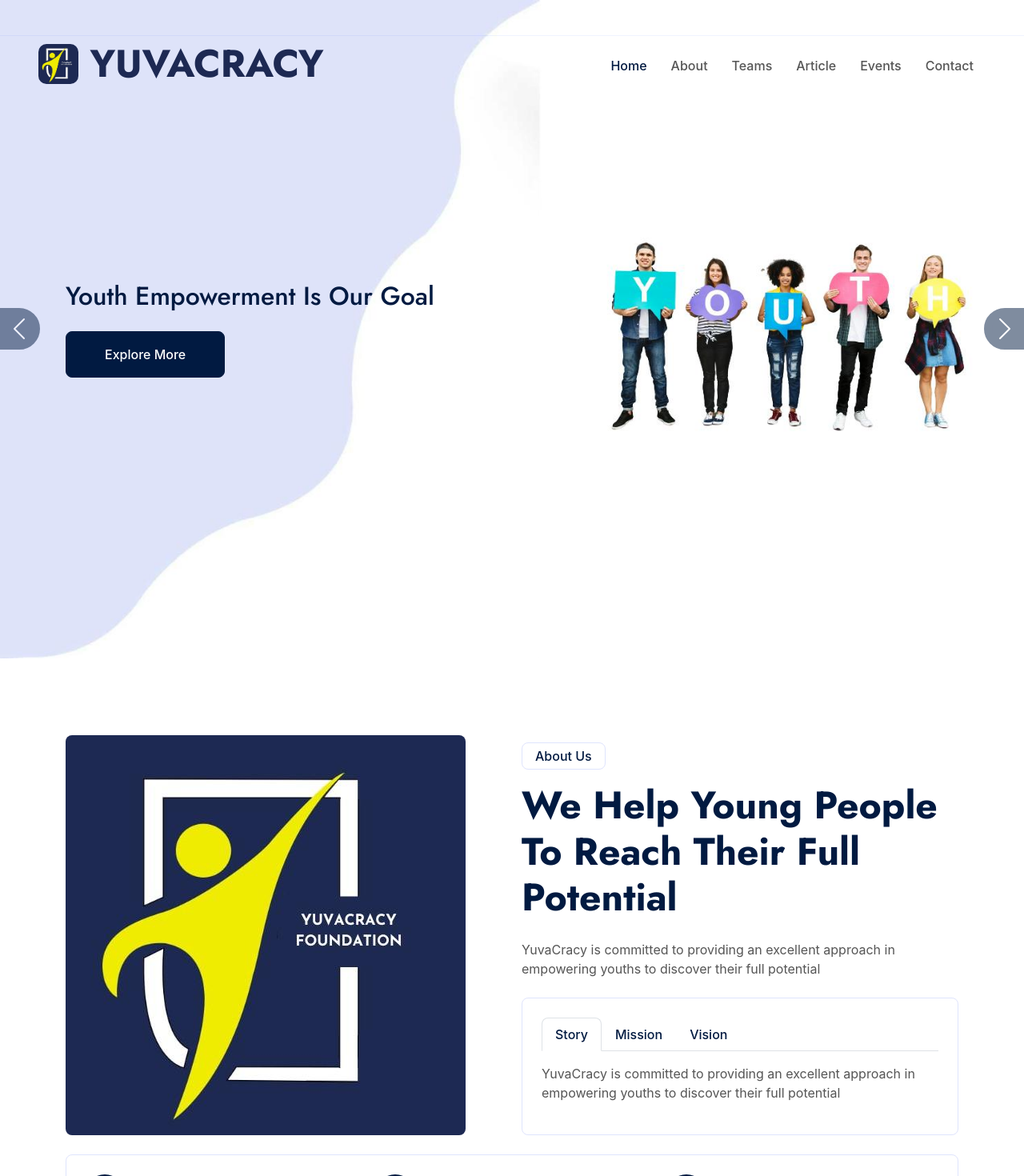
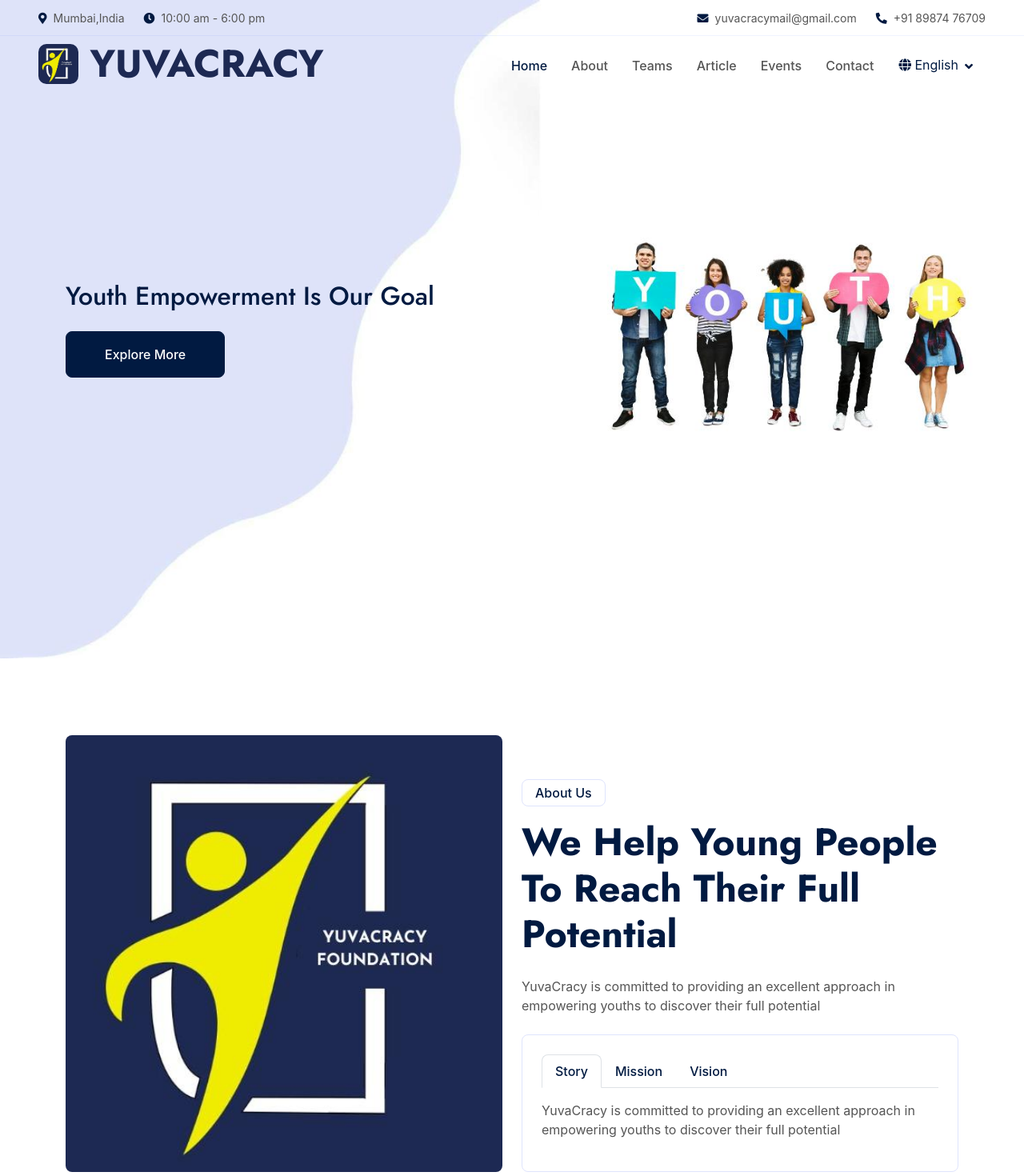
Before and after one commit to Abdev1205/YuvaCracy_Frontend, a React (Create React App) app: page / in a window 1280 px wide. Shown: the top 1470 px of the page at 80% size. Built offline with nearby package versions, Linux system fonts and the light colour scheme; a web font is replaced by a local one.

Commit message:
Fixed Responsive issues

```diff
--- a/public/css/style.css
+++ b/public/css/style.css
@@ -545,3 +545,13 @@
 .copyright a:hover {
     color: var(--primary);
 }
+
+@media screen and (min-width: 700px) {
+
+    h6 {
+
+    font-size: 6px;
+
+    }
+
+    }
--- a/src/components/Footer.jsx
+++ b/src/components/Footer.jsx
@@ -13,15 +13,15 @@
                     <p className="mb-2"><i className="fa fa-phone-alt me-3"></i><a className="text-white" href="tel:+91 89874 76709">+91 89874 76709</a></p>
                     <p className="mb-2"><i className="fa fa-envelope me-3"></i><a className="text-white" href="mailto:yuvacracymail@gmail.com"> yuvacracymail@gmail.com</a></p>
                     <div className="d-flex pt-2">
-                        <a className="btn btn-square btn-outline-light rounded-circle me-2" href=""><i
+                        <a className="btn btn-square btn-outline-light rounded-circle me-2" href="https://www.twitter.com/YuvaCracyOrg"><i
                                 className="fab fa-twitter"></i></a>
-                        <a className="btn btn-square btn-outline-light rounded-circle me-2" href=""><i
+                        <a className="btn btn-square btn-outline-light rounded-circle me-2" href="https://www.facebook.com/YuvaCracyOrg"><i
                                 className="fab fa-facebook-f"></i></a>
-                        <a className="btn btn-square btn-outline-light rounded-circle me-2" href=""><i
+                        <a className="btn btn-square btn-outline-light rounded-circle me-2" href="https://youtube.com/@YuvaCracyOrg"><i
                                 className="fab fa-youtube"></i></a>
-                        <a className="btn btn-square btn-outline-light rounded-circle me-2" href=""><i
+                        <a className="btn btn-square btn-outline-light rounded-circle me-2" href="https://www.linkedin.com/company/yuvacracyorg"><i
                                 className="fab fa-linkedin-in"></i></a>
-                         <a className="btn btn-square btn-outline-light rounded-circle me-2" href=""><i
+                         <a className="btn btn-square btn-outline-light rounded-circle me-2" href="https://www.instagram.com/YuvaCracyOrg"><i
                                 className="fab fa-instagram"></i></a>
                     </div>
                 </div>
@@ -61,7 +61,7 @@
                     &copy; Copyright 2023. &nbsp;<a class="border-bottom" href="#">YuvaCracy Foundation.</a> All Right Reserved.
                 </div>
                 <div class="col-md-6 text-center text-md-end">
-                    Designed By <a class="border-bottom" href="#">Tech Team</a>
+                    Designed By <a class="border-bottom" href="#">YC Tech Team</a>
                 </div>
             </div>
         </div>
--- a/src/components/NavBar.jsx
+++ b/src/components/NavBar.jsx
@@ -7,12 +7,12 @@
              <div className="container-fluid fixed-top px-0 wow fadeIn" data-wow-delay="0.1s">
             <div className="top-bar row gx-0 align-items-center d-none d-lg-flex">
                 <div className="col-lg-6 px-5 text-start">
-                    {/* <small><i className="fa fa-map-marker-alt text-dark me-2"></i>Patna, Bihar, India</small>
-                    <small className="ms-4"><i className="fa fa-clock text-dark me-2"></i>10:00 am - 6:00 pm</small> */}
+                    <small><i className="fa fa-map-marker-alt text-dark me-2"></i>Mumbai,India</small>
+                    <small className="ms-4"><i className="fa fa-clock text-dark me-2"></i>10:00 am - 6:00 pm</small>
                 </div>
                 <div className="col-lg-6 px-5 text-end">
-                    {/* <small><i className="fa fa-envelope text-dark me-2"></i>yuvacracymail@gmail.com</small>
-                    <small className="ms-4"><i className="fa fa-phone-alt text-dark me-2"></i>+91 89874 76709</small> */}
+                    <small><i className="fa fa-envelope text-dark me-2"></i>yuvacracymail@gmail.com</small>
+                    <small className="ms-4"><i className="fa fa-phone-alt text-dark me-2"></i>+91 89874 76709</small>
                 </div>
             </div>
 
@@ -34,6 +34,14 @@
                     <NavLink to="/events" className="nav-item nav-link">Events</NavLink>
                     <NavLink to="/contact" className="nav-item nav-link">Contact</NavLink>
                 </div>
+                <div className="nav-item dropdown">
+                        <a href="#" class="nav-link dropdown-toggle text-dark" data-bs-toggle="dropdown"><i className="fa fa-globe text-dark"></i> English</a>
+                        <div class="dropdown-menu border-light m-0">
+                            <a href="" class="dropdown-item">Hindi</a>
+                            <a href="" class="dropdown-item">German</a>
+                            <a href="" class="dropdown-item">French</a>
+                        </div>
+                    </div>
             </div>
         </nav>
         </div>
--- a/src/pages/Article.jsx
+++ b/src/pages/Article.jsx
@@ -87,7 +87,6 @@
     //   }, [articleFilter, noResult])
 
     return (
-    <>
         <div>
             <Navbar />
             <div className="container-xxl py-5">
@@ -96,8 +95,8 @@
 
 
 
-        <div className="article-content">
-            <br/>
+                        <div className="article-content row">
+                            <br />
                             <div className="article-content-navbar">
                                 <li onClick={articleActive} className={allArticle}>All</li>
                                 <li onClick={articleEducation} className={eduaction}>Education</li>
@@ -151,8 +150,6 @@
             </div>
             <Footer />
         </div>
-
-    </>
     )
 }
 
--- a/src/pages/Contact.jsx
+++ b/src/pages/Contact.jsx
@@ -1,7 +1,7 @@
 import React, { PureComponent } from 'react'
 import NavBar from '../components/NavBar';
 import Footer from '../components/Footer';
-import '../css/yuvacracy.css';
+import './../css/yuvacracy.css';
 import img from   './../imgs/bg.jpg'
 
 export class Contact extends PureComponent {
@@ -53,7 +53,7 @@
 
     </div>
 
-    <div className="d-flex flex-column flex-lg-row text-center flex justify-content-around">
+    {/* <div className="d-flex flex-column flex-lg-row text-center flex justify-content-around">
             <div className="d-flex flex-row justify-content-center">
               <svg xmlns="http://www.w3.org/2000/svg" width="22" height="22" fill="white" className="bi bi-geo-fill" viewBox="0 0 16 16">
                 <path fillRule="evenodd" d="M4 4a4 4 0 1 1 4.5 3.969V13.5a.5.5 0 0 1-1 0V7.97A4 4 0 0 1 4 3.999zm2.493 8.574a.5.5 0 0 1-.411.575c-.712.118-1.28.295-1.655.493a1.319 1.319 0 0 0-.37.265.301.301 0 0 0-.057.09V14l.002.008a.147.147 0 0 0 .016.033.617.617 0 0 0 .145.15c.165.13.435.27.813.395.751.25 1.82.414 3.024.414s2.273-.163 3.024-.414c.378-.126.648-.265.813-.395a.619.619 0 0 0 .146-.15.148.148 0 0 0 .015-.033L12 14v-.004a.301.301 0 0 0-.057-.09 1.318 1.318 0 0 0-.37-.264c-.376-.198-.943-.375-1.655-.493a.5.5 0 1 1 .164-.986c.77.127 1.452.328 1.957.594C12.5 13 13 13.4 13 14c0 .426-.26.752-.544.977-.29.228-.68.413-1.116.558-.878.293-2.059.465-3.34.465-1.281 0-2.462-.172-3.34-.465-.436-.145-.826-.33-1.116-.558C3.26 14.752 3 14.426 3 14c0-.599.5-1 .961-1.243.505-.266 1.187-.467 1.957-.594a.5.5 0 0 1 .575.411z"/>
@@ -75,9 +75,9 @@
               </svg>
               <p className="contact-detail fs-5 mb-0   mx-2"> yuvacracyorg@gmail.com</p>
             </div>
-    </div>
+    </div> */}
 
-    <div className="col-12 d-flex flex-row justify-content-center mb-4 m-4">
+    {/* <div className="col-12 d-flex flex-row justify-content-center mb-4 m-4">
 
       <a href="https://www.facebook.com/YuvaCracyOrg"><svg xmlns="http://www.w3.org/2000/svg" width="40" height="40" fill="#ffc107" className="bi bi-facebook social-logo  mx-3 " viewBox="0 0 16 16">
         <path d="M16 8.049c0-4.446-3.582-8.05-8-8.05C3.58 0-.002 3.603-.002 8.05c0 4.017 2.926 7.347 6.75 7.951v-5.625h-2.03V8.05H6.75V6.275c0-2.017 1.195-3.131 3.022-3.131.876 0 1.791.157 1.791.157v1.98h-1.009c-.993 0-1.303.621-1.303 1.258v1.51h2.218l-.354 2.326H9.25V16c3.824-.604 6.75-3.934 6.75-7.951z"/>
@@ -94,7 +94,7 @@
       <a href="https://youtube.com/@YuvaCracyOrg"><svg xmlns="http://www.w3.org/2000/svg" width="40" height="40" fill="#ffc107" className="bi bi-youtube social-logo mx-3 " viewBox="0 0 16 16">
         <path d="M8.051 1.999h.089c.822.003 4.987.033 6.11.335a2.01 2.01 0 0 1 1.415 1.42c.101.38.172.883.22 1.402l.01.104.022.26.008.104c.065.914.073 1.77.074 1.957v.075c-.001.194-.01 1.108-.082 2.06l-.008.105-.009.104c-.05.572-.124 1.14-.235 1.558a2.007 2.007 0 0 1-1.415 1.42c-1.16.312-5.569.334-6.18.335h-.142c-.309 0-1.587-.006-2.927-.052l-.17-.006-.087-.004-.171-.007-.171-.007c-1.11-.049-2.167-.128-2.654-.26a2.007 2.007 0 0 1-1.415-1.419c-.111-.417-.185-.986-.235-1.558L.09 9.82l-.008-.104A31.4 31.4 0 0 1 0 7.68v-.123c.002-.215.01-.958.064-1.778l.007-.103.003-.052.008-.104.022-.26.01-.104c.048-.519.119-1.023.22-1.402a2.007 2.007 0 0 1 1.415-1.42c.487-.13 1.544-.21 2.654-.26l.17-.007.172-.006.086-.003.171-.007A99.788 99.788 0 0 1 7.858 2h.193zM6.4 5.209v4.818l4.157-2.408L6.4 5.209z"/>
       </svg></a>
-    </div>
+    </div> */}
 </div>
 
                     </div>
--- a/src/pages/Home.jsx
+++ b/src/pages/Home.jsx
@@ -12,7 +12,7 @@
                     <div id="header-carousel" className="carousel slide carousel-fade" data-bs-ride="carousel">
                         <div className="carousel-inner">
                             <div className="carousel-item active">
-                                <img className="w-100" src="img/carousel-1.jpg" alt="Image" />
+                                <img className="w-100" src="img/carousel-1.jpg" alt="Image" style={{objectFit:"contain",width: "100%"}}/>
                                 <div className="carousel-caption">
                                     <div className="container">
                                         <div className="row justify-content-start">
@@ -26,7 +26,7 @@
                                     </div>
                                 </div>
                             </div>
-                            <div className="carousel-item">
+                            {/* <div className="carousel-item">
                                 <img className="w-100" src="img/carousel-2.jpg" alt="Image" />
                                 <div className="carousel-caption">
                                     <div className="container">
@@ -39,16 +39,16 @@
                                         </div>
                                     </div>
                                 </div>
-                            </div>
+                            </div> */}
                         </div>
-                        <button className="carousel-control-prev" type="button" data-bs-target="#header-carousel" data-bs-slide="prev">
+                        {/* <button className="carousel-control-prev" type="button" data-bs-target="#header-carousel" data-bs-slide="prev">
                             <span className="carousel-control-prev-icon" aria-hidden="true"></span>
                             <span className="visually-hidden">Previous</span>
                         </button>
                         <button className="carousel-control-next" type="button" data-bs-target="#header-carousel" data-bs-slide="next">
                             <span className="carousel-control-next-icon" aria-hidden="true"></span>
                             <span className="visually-hidden">Next</span>
-                        </button>
+                        </button> */}
                     </div>
                 </div>
 
@@ -56,7 +56,7 @@
                     <div className="container">
                         <div className="row g-4 align-items-end mb-4">
                             <div className="col-lg-6 wow fadeInUp" data-wow-delay="0.1s">
-                                <img className="img-fluid rounded" src="img/yuvacracy.jpg" width={"auto"} height={"auto"}/>
+                                <img className="img-fluid rounded" src="img/yuvacracy.jpg" width={"auto"} height={"auto"} style={{objectFit:"contain",width: "100%"}}/>
                             </div>
                             <div className="col-lg-6 wow fadeInUp" data-wow-delay="0.3s">
                                 <p className="d-inline-block border rounded text-dark fw-semi-bold py-1 px-3">About Us</p>
@@ -94,7 +94,7 @@
                                 </div>
                             </div>
                         </div>
-                        <div className="border rounded p-4 wow fadeInUp" data-wow-delay="0.1s">
+                        {/* <div className="border rounded p-4 wow fadeInUp" data-wow-delay="0.1s">
                             <div className="row g-4">
                                 <div className="col-lg-4 wow fadeIn" data-wow-delay="0.1s">
                                     <div className="h-100">
@@ -140,7 +140,7 @@
                                     </div>
                                 </div>
                             </div>
-                        </div>
+                        </div> */}
                     </div>
                 </div>
 
```
Lines whose indentation alone changed are shown as unchanged.
